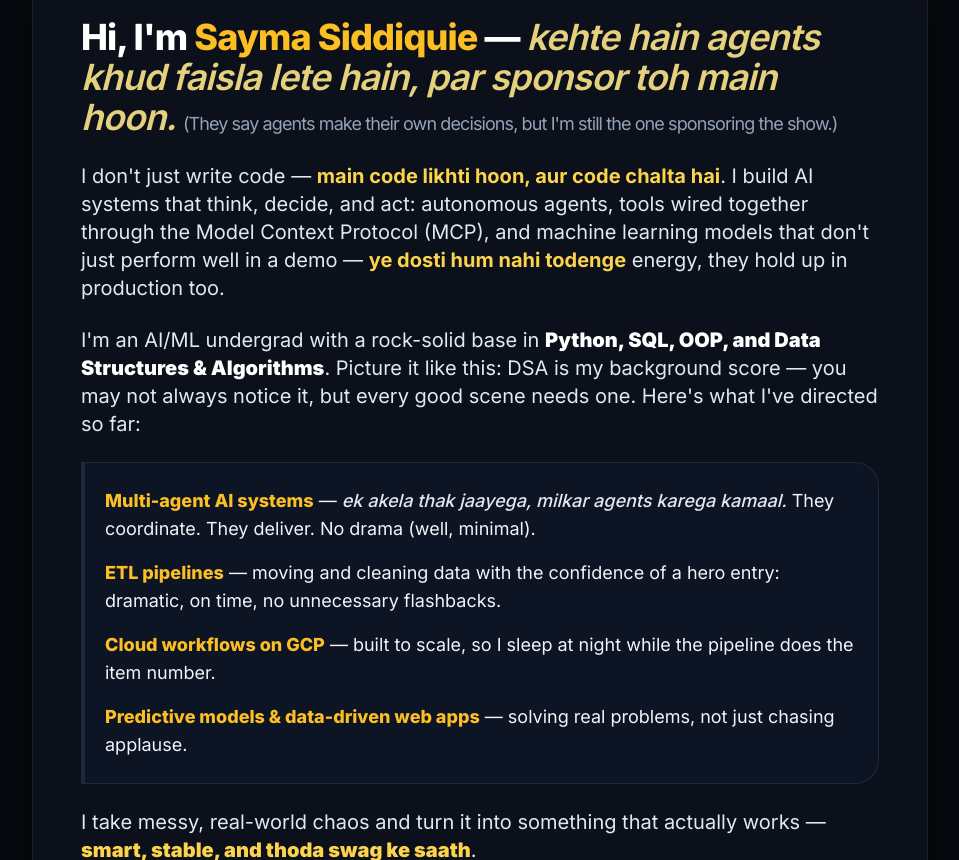
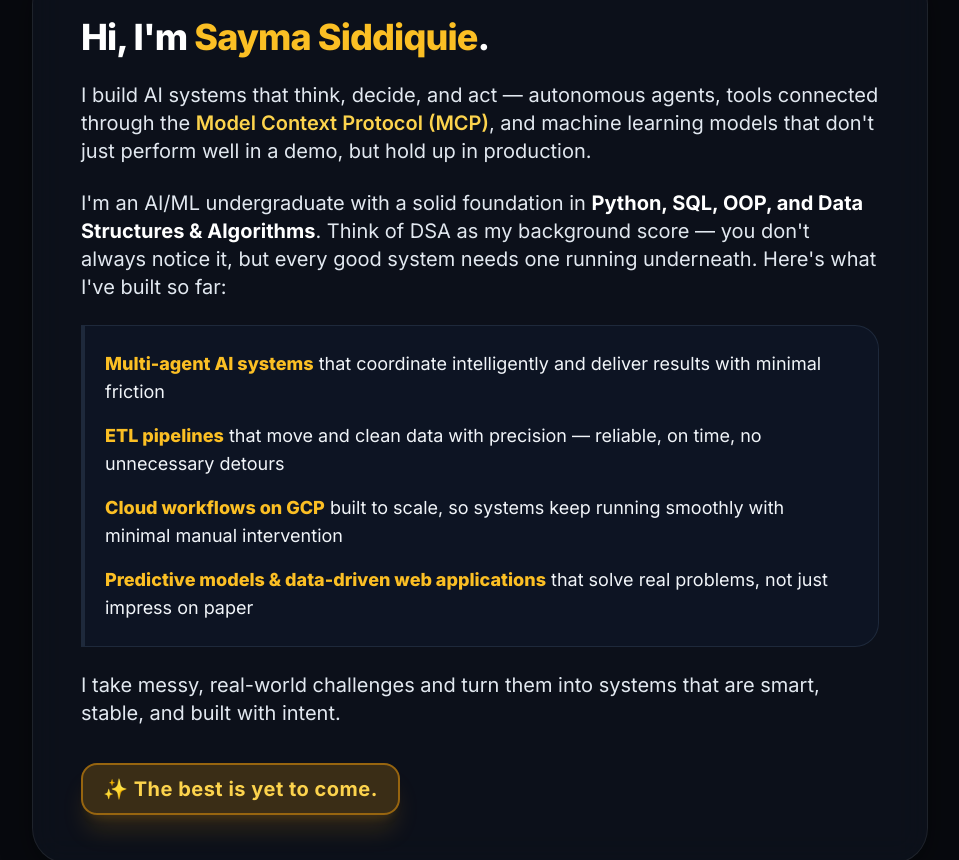
Before and after one commit to saymasiddiquie/sayma-portfolio, a React (Vite) app: page / in a window 1280 px wide. Shown: the part 1700-2560 px from the top of the page, without its empty margins (160-1119 px from the left). Built offline with nearby package versions, Linux system fonts and the light colour scheme.

Commit message:
Update About Me section content

```diff
--- a/src/components/AboutSection.jsx
+++ b/src/components/AboutSection.jsx
@@ -113,40 +113,40 @@ export default function AboutSection() {
       <div className="space-y-10 max-w-4xl mx-auto">
         <div className="glass-panel p-7 sm:p-10 md:p-12 rounded-[36px] border-2 border-amber-500/30 space-y-6 bg-gradient-to-br from-[#0e1322] via-[#090d18] to-[#060810] shadow-2xl shadow-amber-500/10">
           <h3 className="text-2xl sm:text-3xl md:text-4xl font-extrabold text-white leading-snug tracking-tight">
-            Hi, I'm <span className="text-amber-400">Sayma Siddiquie</span> — <span className="text-amber-200/90 font-semibold italic">kehte hain agents khud faisla lete hain, par sponsor toh main hoon.</span> <span className="text-sm sm:text-base md:text-lg text-slate-400 block sm:inline mt-1.5 sm:mt-0 font-normal">(They say agents make their own decisions, but I'm still the one sponsoring the show.)</span>
+            Hi, I'm <span className="text-amber-400">Sayma Siddiquie</span>.
           </h3>
 
           <p className="text-slate-200 leading-relaxed text-base sm:text-lg md:text-xl font-normal">
-            I don't just write code — <span className="text-amber-300 font-bold">main code likhti hoon, aur code chalta hai</span>. I build AI systems that think, decide, and act: autonomous agents, tools wired together through the Model Context Protocol (MCP), and machine learning models that don't just perform well in a demo — <span className="text-amber-300 font-bold">ye dosti hum nahi todenge</span> energy, they hold up in production too.
+            I build AI systems that think, decide, and act — autonomous agents, tools connected through the <span className="text-amber-300 font-semibold">Model Context Protocol (MCP)</span>, and machine learning models that don't just perform well in a demo, but hold up in production.
           </p>
 
           <p className="text-slate-200 leading-relaxed text-base sm:text-lg md:text-xl font-normal">
-            I'm an AI/ML undergrad with a rock-solid base in <strong className="text-white font-black">Python, SQL, OOP, and Data Structures & Algorithms</strong>. Picture it like this: DSA is my background score — you may not always notice it, but every good scene needs one. Here's what I've directed so far:
+            I'm an AI/ML undergraduate with a solid foundation in <strong className="text-white font-bold">Python, SQL, OOP, and Data Structures & Algorithms</strong>. Think of DSA as my background score — you don't always notice it, but every good system needs one running underneath. Here's what I've built so far:
           </p>
 
           {/* Structured Bullet Points */}
           <div className="space-y-4 pl-4 sm:pl-5 border-l-4 border-amber-500 my-6 bg-slate-900/60 p-4 sm:p-6 rounded-r-3xl border-y border-r border-slate-800">
             <div className="text-sm sm:text-base md:text-lg text-slate-100 leading-relaxed">
-              <span className="font-extrabold text-amber-400">Multi-agent AI systems</span> — <span className="italic text-slate-200 font-medium">ek akela thak jaayega, milkar agents karega kamaal.</span> They coordinate. They deliver. No drama (well, minimal).
+              <span className="font-extrabold text-amber-400">Multi-agent AI systems</span> that coordinate intelligently and deliver results with minimal friction
             </div>
             <div className="text-sm sm:text-base md:text-lg text-slate-100 leading-relaxed">
-              <span className="font-extrabold text-amber-400">ETL pipelines</span> — moving and cleaning data with the confidence of a hero entry: dramatic, on time, no unnecessary flashbacks.
+              <span className="font-extrabold text-amber-400">ETL pipelines</span> that move and clean data with precision — reliable, on time, no unnecessary detours
             </div>
             <div className="text-sm sm:text-base md:text-lg text-slate-100 leading-relaxed">
-              <span className="font-extrabold text-amber-400">Cloud workflows on GCP</span> — built to scale, so I sleep at night while the pipeline does the item number.
+              <span className="font-extrabold text-amber-400">Cloud workflows on GCP</span> built to scale, so systems keep running smoothly with minimal manual intervention
             </div>
             <div className="text-sm sm:text-base md:text-lg text-slate-100 leading-relaxed">
-              <span className="font-extrabold text-amber-400">Predictive models & data-driven web apps</span> — solving real problems, not just chasing applause.
+              <span className="font-extrabold text-amber-400">Predictive models & data-driven web applications</span> that solve real problems, not just impress on paper
             </div>
           </div>
 
           <p className="text-slate-200 leading-relaxed text-base sm:text-lg md:text-xl font-normal">
-            I take messy, real-world chaos and turn it into something that actually works — <strong className="text-amber-300 font-black">smart, stable, and thoda swag ke saath</strong>.
+            I take messy, real-world challenges and turn them into systems that are smart, stable, and built with intent.
           </p>
 
           <div className="pt-3">
-            <span className="inline-flex items-center gap-2.5 px-5 py-2.5 rounded-2xl bg-amber-500/20 border-2 border-amber-500/50 text-amber-300 font-black text-base sm:text-lg md:text-xl shadow-xl shadow-amber-500/15 tracking-wide">
-              ✨ Picture abhi baaki hai, mere dost. 🎬
+            <span className="inline-flex items-center gap-2.5 px-5 py-2.5 rounded-2xl bg-amber-500/20 border-2 border-amber-500/50 text-amber-300 font-bold text-base sm:text-lg md:text-xl shadow-xl shadow-amber-500/15 tracking-wide">
+              ✨ The best is yet to come.
             </span>
           </div>
         </div>
--- a/src/data/portfolioData.js
+++ b/src/data/portfolioData.js
@@ -8,7 +8,7 @@ export const portfolioData = {
     university: "Computer Science & Engineering",
     cgpa: "AI / ML Specialization",
     year: "Engineer & Developer",
-    bio: "Hi, I'm Sayma Siddiquie — kehte hain agents khud faisla lete hain, par sponsor toh main hoon. (They say agents make their own decisions, but I'm still the one sponsoring the show.)",
+    bio: "Hi, I'm Sayma Siddiquie. I build AI systems that think, decide, and act — autonomous agents, tools connected through the Model Context Protocol (MCP), and machine learning models that hold up in production.",
     githubAvatar: "https://avatars.githubusercontent.com/u/192993867?v=4",
     socials: {
       github: "https://github.com/saymasiddiquie",
```
